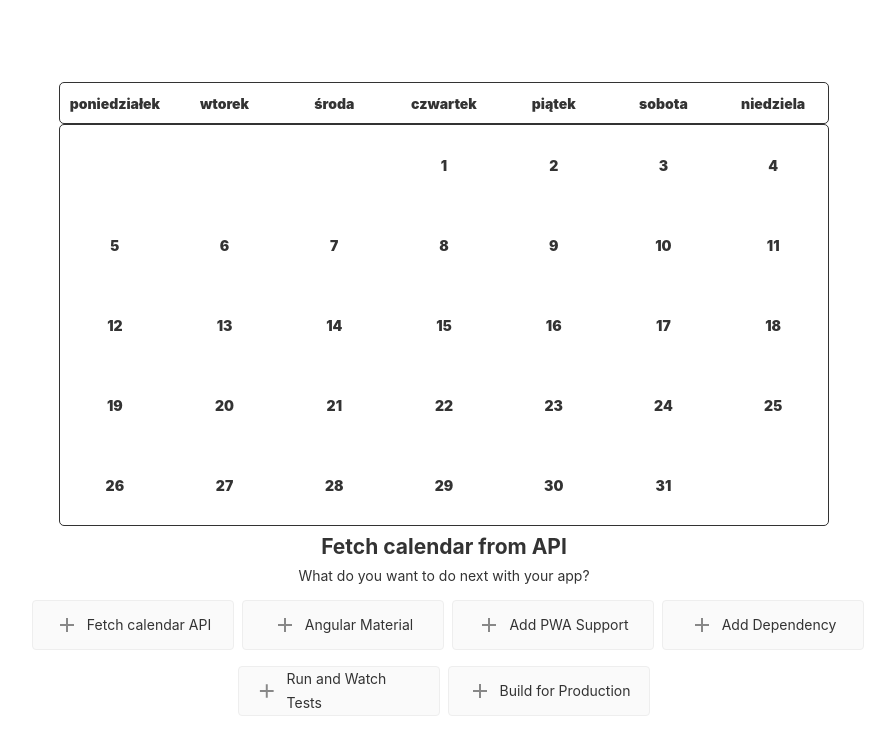
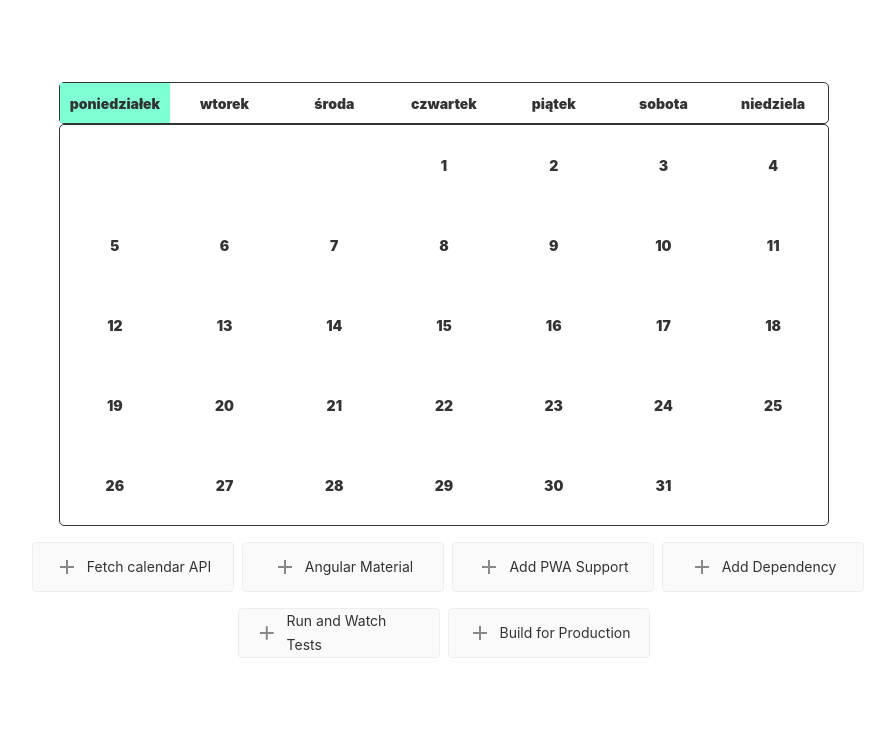
Before and after one commit to grawi-sikorsky/HolidayOptimizer, an Angular app: page / in a window 1280 px wide. In both pictures the pointer is over the element "poniedziałek". Shown: the top 754 px of the page, without its empty margins (196-1091 px from the left). Built offline with nearby package versions, Linux system fonts and the light colour scheme.

Commit message:
styling hover

```diff
--- a/src/app/main-view/main-view.component.css
+++ b/src/app/main-view/main-view.component.css
@@ -15,6 +15,11 @@
     align-items: center;
     justify-content: center;
     font-weight: 900;
+
+}
+.day:hover{
+    background-color: aquamarine;
+    cursor: pointer;
 }
 .dnimiesiaca{
     display: grid;
--- a/src/app/main-view/main-view.component.html
+++ b/src/app/main-view/main-view.component.html
@@ -308,8 +308,7 @@
     </div>
 
 
-  <h2>Fetch calendar from API</h2>
-  <p>What do you want to do next with your app?</p>
+
 
   <input type="hidden" #selection>
 
--- a/src/app/main-view/main-view.component.ts
+++ b/src/app/main-view/main-view.component.ts
@@ -19,7 +19,6 @@ export class MainViewComponent implements OnInit{
   }
 
   setup(){
-
 
     let dateString = this.firstDayOfMonth.toLocaleDateString('pl-pl', {
       weekday: 'long',
```
